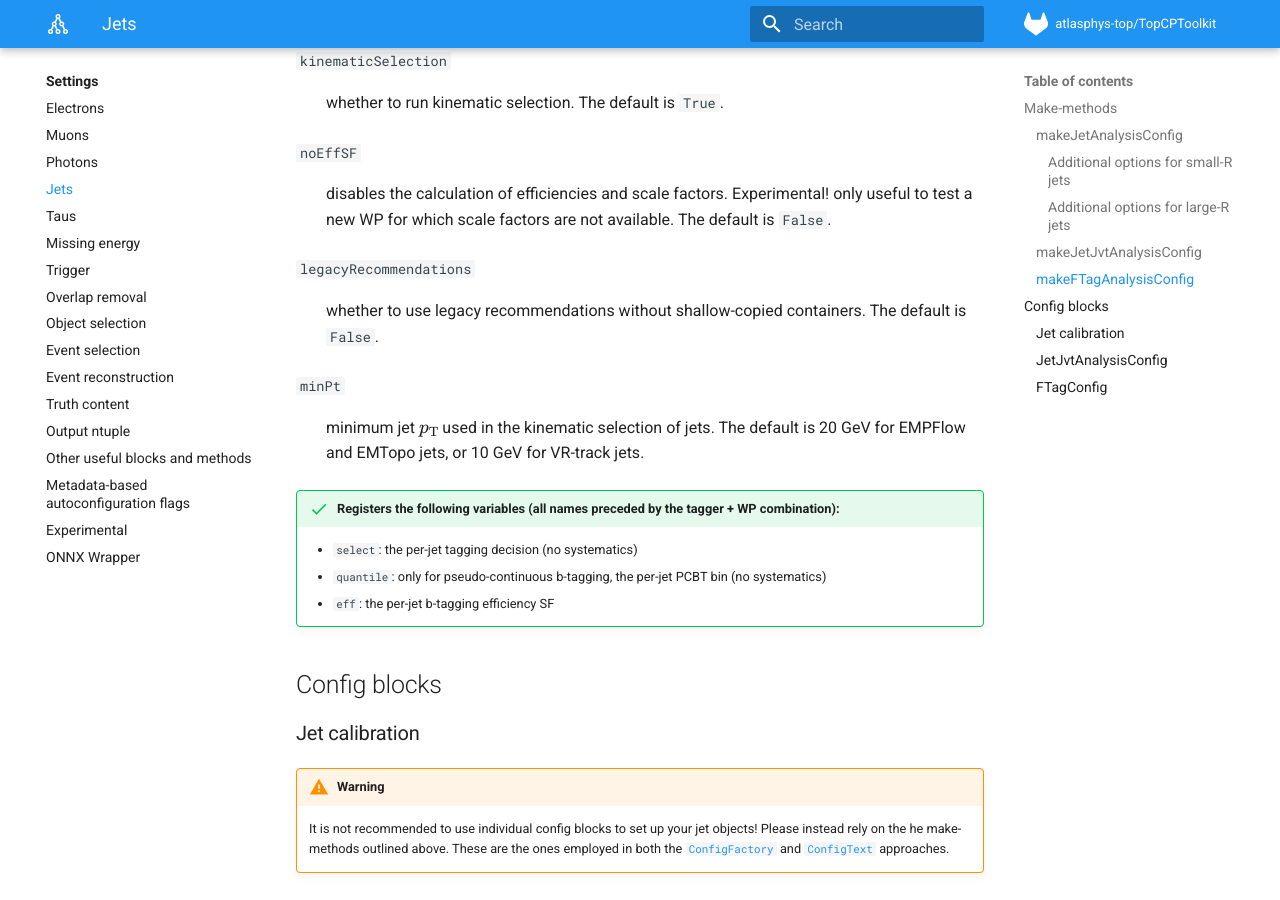
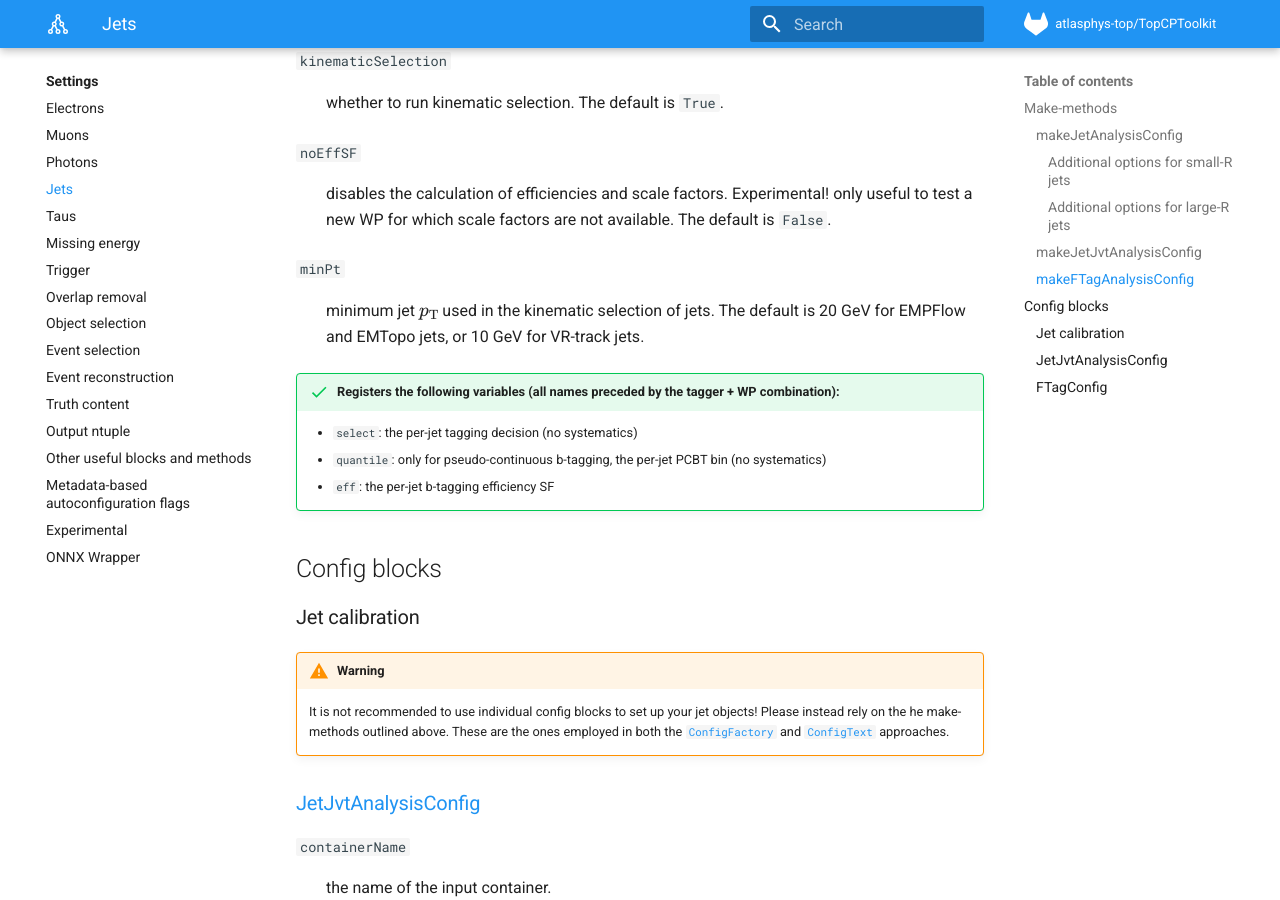
Before and after one commit to SuperNova76/TopCPToolKit, an MkDocs documentation site: the page built from docs/settings/jets.md, in a window 1280 px wide and 900 px high, scrolled down 3721 px. Built offline with MkDocs 1.6.1 and Material for MkDocs 9.7.7, drawn with Linux system fonts in a browser that asks for light colours; formulas are drawn with MathJax 3; some of the changed text lies outside the part shown.

Commit message:
remove legacy CDI option

```diff
--- a/docs/settings/jets.md
+++ b/docs/settings/jets.md
@@ -117,9 +117,6 @@
 `noEffSF`
 :   disables the calculation of efficiencies and scale factors. Experimental! only useful to test a new WP for which scale factors are not available. The default is `False`.
 
-`legacyRecommendations`
-:   whether to use legacy recommendations without shallow-copied containers. The default is `False`.
-
 `minPt`
 :   minimum jet $p_\mathrm{T}$ used in the kinematic selection of jets. The default is 20 GeV for EMPFlow and EMTopo jets, or 10 GeV for VR-track jets.
 
@@ -180,9 +177,6 @@
 `noEffSF`
 :   disables the calculation of efficiencies and scale factors. Experimental! only useful to test a new WP for which scale factors are not available. The default is `False`.
 
-`legacyRecommendations`
-:   whether to use legacy recommendations without shallow-copied containers. The default is `False`.
-
 `minPt`
 :   minimum jet $p_\mathrm{T}$ used in the kinematic selection of jets. The default is 20 GeV for EMPFlow and EMTopo jets, or 10 GeV for VR-track jets.
 
```
